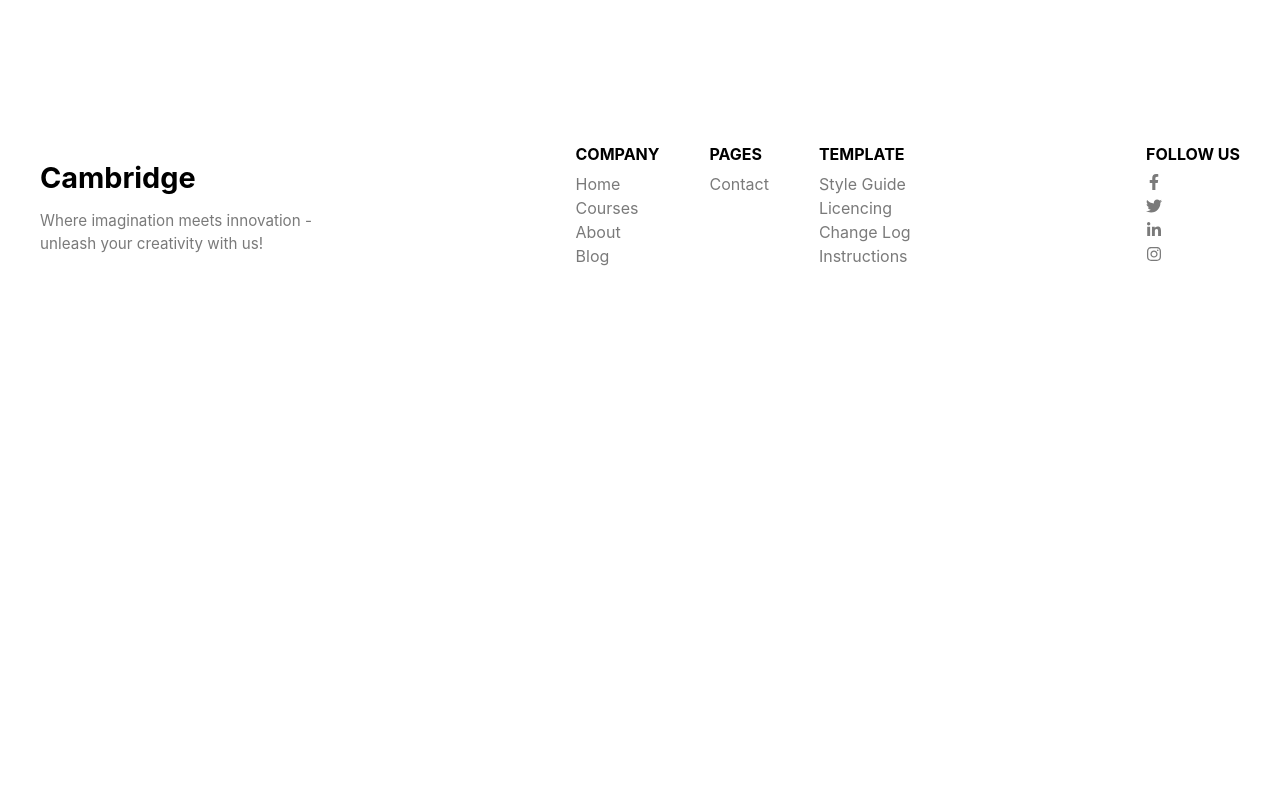
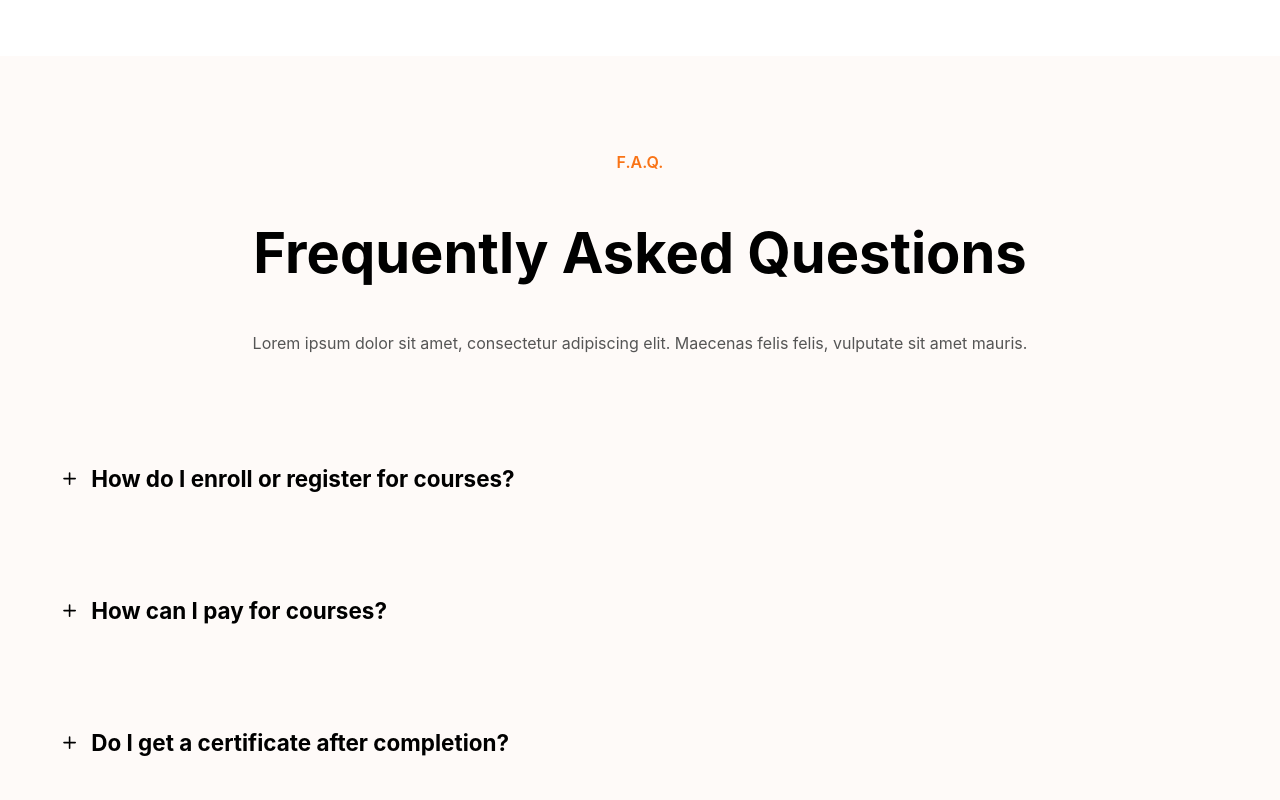
Before and after one commit to IsHa2507/IDS2.0, a React (Create React App) app in the folder ids/: page / in a window 1280 px wide. Shown: the part 6100-6900 px from the top of the page. Before the commit the page ends 6401 px from the top, so only its background shows below. Built offline with nearby package versions, Linux system fonts and the light colour scheme.

Commit message:
Add FAQs component and integrate it into LandingPage; update App for new section

```diff
--- a/ids/src/App.js
+++ b/ids/src/App.js
@@ -10,6 +10,7 @@ import Footer from './components/Footer';
 import WorkStrip from './components/WorkStrip';
 import Blog from './components/Blog';
 import Testimonials from './components/Testimonials';
+import FAQ from './components/FAQs';
 function App() {
   return (
    <>
--- /dev/null
+++ b/ids/src/components/FAQs.css
@@ -0,0 +1,75 @@
+.faq-section {
+  padding: 80px 20px;
+  background: #fefaf8;
+  display: flex;
+  flex-direction: column;
+  align-items: center;
+}
+
+.faq-header {
+  max-width: 1200px;
+  width: 100%;
+  text-align: center;
+  margin-bottom: 40px;
+}
+
+.faq-subtitle {
+  color: #f97316;
+  font-weight: 600;
+  margin-bottom: 5px;
+}
+
+.faq-title {
+  font-size: 3.5rem;
+  font-weight: 700;
+}
+
+.faq-description {
+  margin: 10px 0 30px;
+  color: #555;
+}
+
+.faq-container {
+  max-width: 1200px;
+  width: 100%;
+  margin: 0 auto;
+}
+
+.faq-card {
+  background: transparent;
+  border-radius: 20px;
+  padding: 20px;
+  margin-bottom: 20px;
+  cursor: pointer;
+  box-shadow: none;
+  transition: background 0.3s ease;
+}
+
+.faq-card.active {
+  background: #fff;
+
+}
+
+.faq-question {
+  display: flex;
+  align-items: center;
+  gap: 12px;
+  font-size: 1.2rem;
+  font-weight: 600;
+}
+
+/* Smooth expand animation */
+.faq-answer {
+  max-height: 0;
+  opacity: 0;
+  overflow: hidden;
+  transition: max-height 0.4s ease-in, opacity 0.3s ease-in;
+  font-size: 0.95rem;
+  color: #444;
+}
+
+.faq-card.active .faq-answer {
+  max-height: 300px; /* enough height to fit text */
+  opacity: 1;
+  margin-top: 10px;
+}
--- /dev/null
+++ b/ids/src/components/FAQs.js
@@ -0,0 +1,58 @@
+import React, { useState } from "react";
+import "./FAQs.css";
+import { FiPlus, FiMinus } from "react-icons/fi";
+
+const faqData = [
+  {
+    question: "How do I enroll or register for courses?",
+    answer:
+      "Start by creating a user account on our website. You will typically need to provide your name, email address, and create a password. Make sure to verify your email if required.",
+  },
+  {
+    question: "How can I pay for courses?",
+    answer:
+      "You can pay using credit card, debit card, UPI, or net banking. We also offer EMI options for selected courses.",
+  },
+  {
+    question: "Do I get a certificate after completion?",
+    answer:
+      "Yes! Once you complete the course successfully, you’ll receive a verifiable digital certificate.",
+  },
+];
+
+export default function FAQs() {
+  const [activeIndex, setActiveIndex] = useState(null);
+
+  const handleToggle = (index) => {
+    setActiveIndex(index === activeIndex ? null : index);
+  };
+
+  return (
+    <section className="faq-section">
+      <div className="faq-header">
+        <p className="faq-subtitle">F.A.Q.</p>
+        <h2 className="faq-title">Frequently Asked Questions</h2>
+        <p className="faq-description">
+          Lorem ipsum dolor sit amet, consectetur adipiscing elit.
+          Maecenas felis felis, vulputate sit amet mauris.
+        </p>
+      </div>
+
+      <div className="faq-container">
+        {faqData.map((faq, index) => (
+          <div
+            key={index}
+            className={`faq-card ${activeIndex === index ? "active" : ""}`}
+            onClick={() => handleToggle(index)}
+          >
+            <div className="faq-question">
+              {activeIndex === index ? <FiMinus /> : <FiPlus />}
+              <h3>{faq.question}</h3>
+            </div>
+            <div className="faq-answer">{faq.answer}</div>
+          </div>
+        ))}
+      </div>
+    </section>
+  );
+}
--- a/ids/src/components/LandingPage.js
+++ b/ids/src/components/LandingPage.js
@@ -8,6 +8,7 @@ import Footer from "./Footer";
 import WorkStripe from "./WorkStrip";
 import Blog from "./Blog";
 import Testimonials from "./Testimonials";
+import FAQ from "./FAQs";
 
 export default function LandingPage(){
     return(
@@ -20,6 +21,7 @@ export default function LandingPage(){
         <Courses/>
         <Blog/>
         <Testimonials/>
+        <FAQ/>
         <Footer/>
         </>
     );
```
